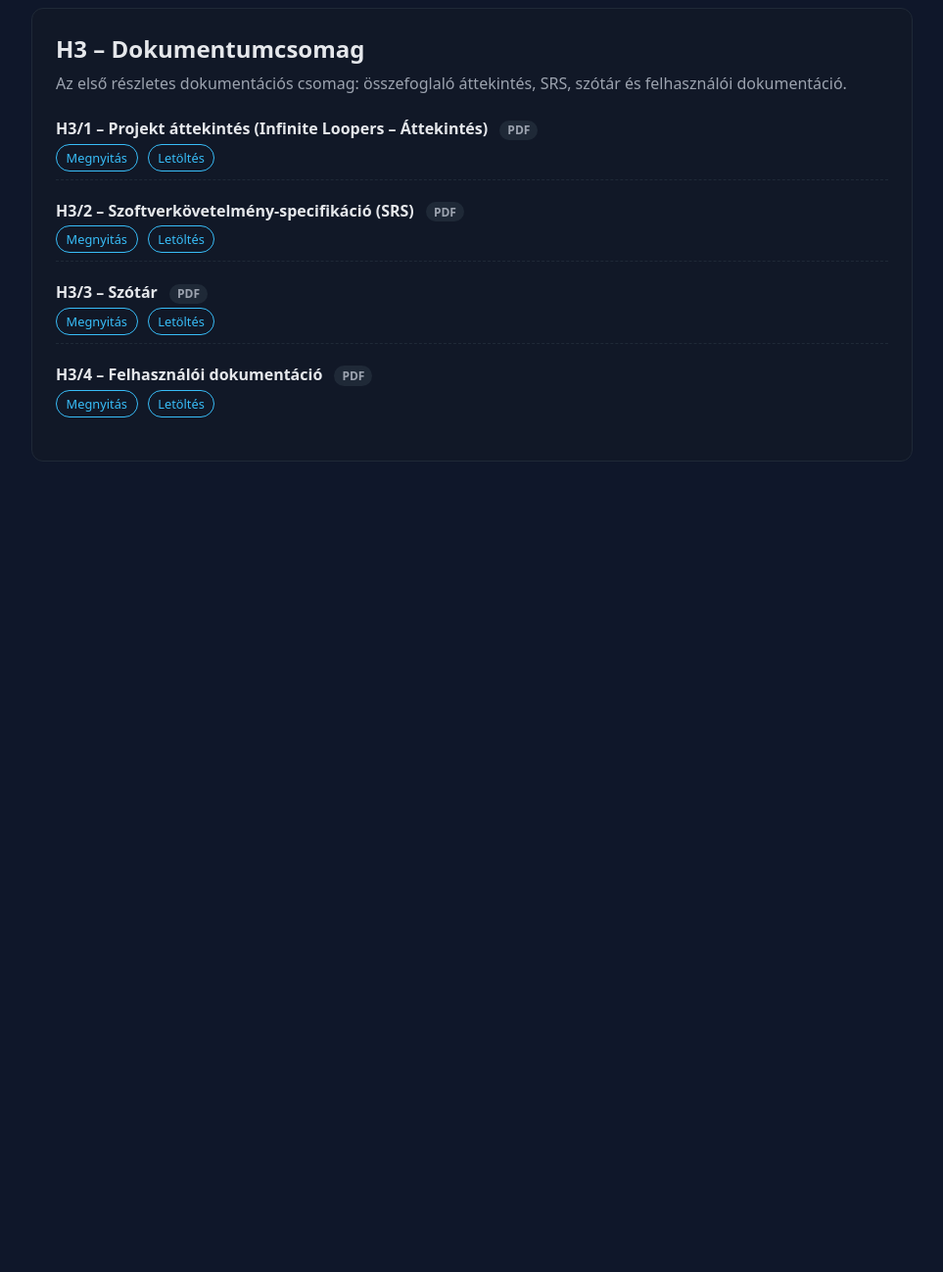
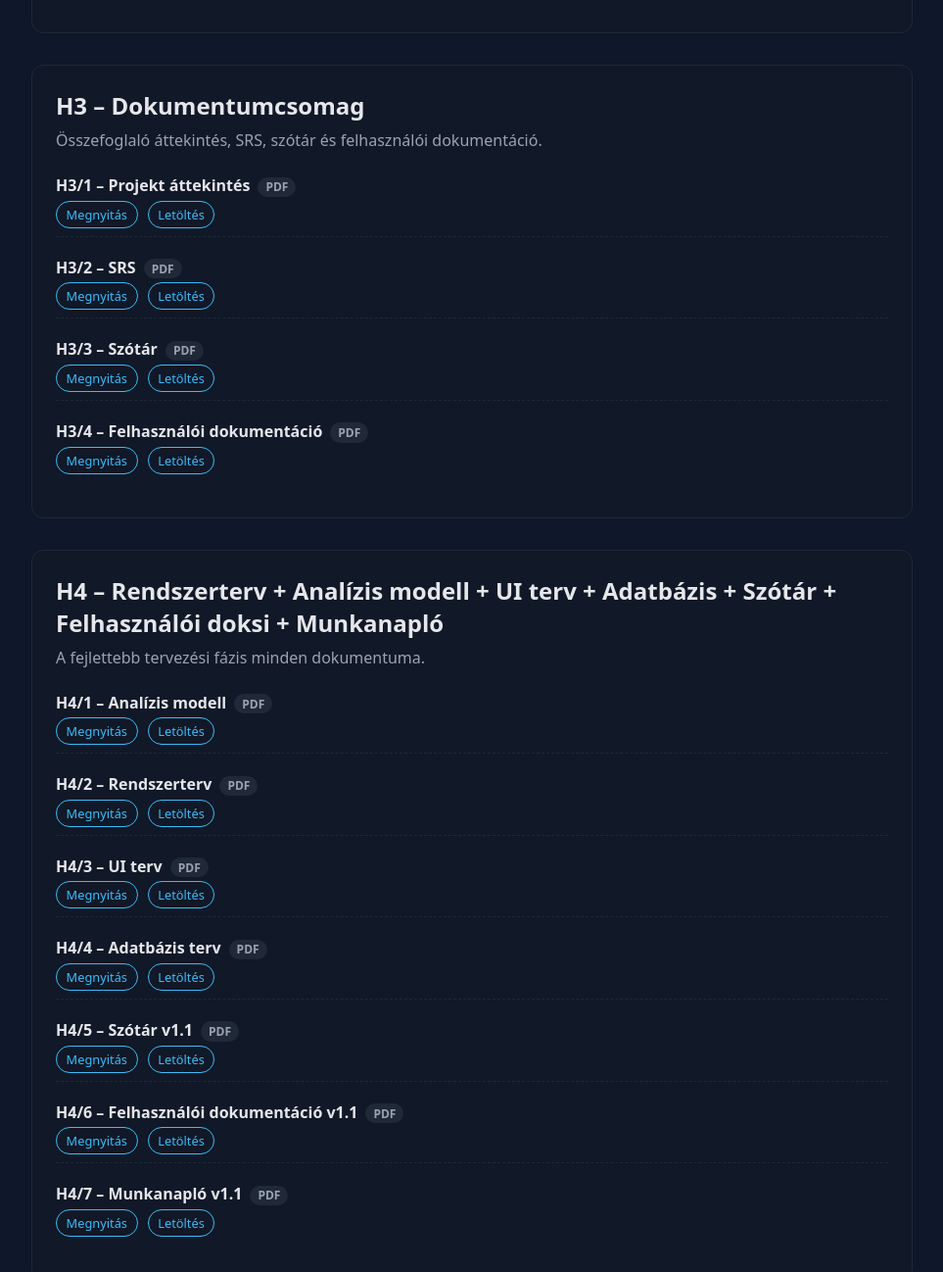
Before and after one commit to BMartiin/InfiniteLoopers_Soft_Tech_Web, a plain HTML site: page index.html in a window 1280 px wide. Shown: the part 716-2014 px from the top of the page at 98% size, without its empty margins (158-1121 px from the left). Before the commit the page ends 1299 px from the top, so only its background shows below. Drawn offline with Linux system fonts and the light colour scheme.

Commit message:
Uj verzio

```diff
--- a/index.html
+++ b/index.html
@@ -142,7 +142,7 @@
 <body>
     <header>
         <h1>Infinite Loopers dokumentumok</h1>
-        <p>Szoftvertechnológia – Szoftverfejlesztési Projekt (Python + Pygame endless runner)</p>
+        <p>Szoftvertechnológia – Szoftverfejlesztési projekt (Python + Pygame endless runner)</p>
     </header>
 
     <nav aria-label="Dokumentum csoportok">
@@ -150,10 +150,12 @@
             <li><a href="#h1">H1 – Projektterv</a></li>
             <li><a href="#h2">H2 – Követelmény-analízis</a></li>
             <li><a href="#h3">H3 – Áttekintés, SRS, Szótár, Felhasználói doksi</a></li>
+            <li><a href="#h4">H4 – Analízis, Rendszerterv, UI, Adatbázis, Szótár, Felhasználói doksi, Munkanapló</a></li>
         </ul>
     </nav>
 
     <main>
+
         <!-- H1 -->
         <section id="h1">
             <h2>H1 – Projektterv</h2>
@@ -165,12 +167,8 @@
                         <span class="tag">PDF</span>
                     </div>
                     <div class="doc-actions">
-                        <a class="btn" href="H1_projektterv_kitöltött.pdf" target="_blank" rel="noopener">
-                            Megnyitás
-                        </a>
-                        <a class="btn" href="H1_projektterv_kitöltött.pdf" download>
-                            Letöltés
-                        </a>
+                        <a class="btn" href="H1_projektterv_kitöltött.pdf" target="_blank">Megnyitás</a>
+                        <a class="btn" href="H1_projektterv_kitöltött.pdf" download>Letöltés</a>
                     </div>
                 </li>
             </ul>
@@ -187,12 +185,8 @@
                         <span class="tag">PDF</span>
                     </div>
                     <div class="doc-actions">
-                        <a class="btn" href="H2 dokumentum_kitöltött.pdf" target="_blank" rel="noopener">
-                            Megnyitás
-                        </a>
-                        <a class="btn" href="H2 dokumentum_kitöltött.pdf" download>
-                            Letöltés
-                        </a>
+                        <a class="btn" href="H2 dokumentum_kitöltött.pdf" target="_blank">Megnyitás</a>
+                        <a class="btn" href="H2 dokumentum_kitöltött.pdf" download>Letöltés</a>
                     </div>
                 </li>
             </ul>
@@ -201,69 +195,103 @@
         <!-- H3 -->
         <section id="h3">
             <h2>H3 – Dokumentumcsomag</h2>
-            <p>
-                Az első részletes dokumentációs csomag: összefoglaló áttekintés,
-                SRS, szótár és felhasználói dokumentáció.
-            </p>
+            <p>Összefoglaló áttekintés, SRS, szótár és felhasználói dokumentáció.</p>
             <ul>
                 <li>
-                    <div class="doc-title">
-                        H3/1 – Projekt áttekintés (Infinite Loopers – Áttekintés)
-                        <span class="tag">PDF</span>
-                    </div>
+                    <div class="doc-title">H3/1 – Projekt áttekintés<span class="tag">PDF</span></div>
                     <div class="doc-actions">
-                        <a class="btn" href="1.H3_Infinite_Loopers_Attekintes_v1.0.pdf" target="_blank" rel="noopener">
-                            Megnyitás
-                        </a>
-                        <a class="btn" href="1.H3_Infinite_Loopers_Attekintes_v1.0.pdf" download>
-                            Letöltés
-                        </a>
+                        <a class="btn" href="1.H3_Infinite_Loopers_Attekintes_v1.0.pdf" target="_blank">Megnyitás</a>
+                        <a class="btn" href="1.H3_Infinite_Loopers_Attekintes_v1.0.pdf" download>Letöltés</a>
                     </div>
                 </li>
                 <li>
-                    <div class="doc-title">
-                        H3/2 – Szoftverkövetelmény-specifikáció (SRS)
-                        <span class="tag">PDF</span>
-                    </div>
+                    <div class="doc-title">H3/2 – SRS<span class="tag">PDF</span></div>
                     <div class="doc-actions">
-                        <a class="btn" href="2.H3_Infinite_Loopers_SRS_v1.0.pdf" target="_blank" rel="noopener">
-                            Megnyitás
-                        </a>
-                        <a class="btn" href="2.H3_Infinite_Loopers_SRS_v1.0.pdf" download>
-                            Letöltés
-                        </a>
+                        <a class="btn" href="2.H3_Infinite_Loopers_SRS_v1.0.pdf" target="_blank">Megnyitás</a>
+                        <a class="btn" href="2.H3_Infinite_Loopers_SRS_v1.0.pdf" download>Letöltés</a>
                     </div>
                 </li>
                 <li>
-                    <div class="doc-title">
-                        H3/3 – Szótár
-                        <span class="tag">PDF</span>
-                    </div>
+                    <div class="doc-title">H3/3 – Szótár<span class="tag">PDF</span></div>
                     <div class="doc-actions">
-                        <a class="btn" href="3.H3_Infinite_Loopers_Szotar_v1.0.pdf" target="_blank" rel="noopener">
-                            Megnyitás
-                        </a>
-                        <a class="btn" href="3.H3_Infinite_Loopers_Szotar_v1.0.pdf" download>
-                            Letöltés
-                        </a>
+                        <a class="btn" href="3.H3_Infinite_Loopers_Szotar_v1.0.pdf" target="_blank">Megnyitás</a>
+                        <a class="btn" href="3.H3_Infinite_Loopers_Szotar_v1.0.pdf" download>Letöltés</a>
                     </div>
                 </li>
                 <li>
-                    <div class="doc-title">
-                        H3/4 – Felhasználói dokumentáció
-                        <span class="tag">PDF</span>
-                    </div>
+                    <div class="doc-title">H3/4 – Felhasználói dokumentáció<span class="tag">PDF</span></div>
                     <div class="doc-actions">
-                        <a class="btn" href="4.H3_Infinite_Loopers_Felhasznaloi_dokumentacio_v1.0.pdf" target="_blank" rel="noopener">
-                            Megnyitás
-                        </a>
-                        <a class="btn" href="4.H3_Infinite_Loopers_Felhasznaloi_dokumentacio_v1.0.pdf" download>
-                            Letöltés
-                        </a>
+                        <a class="btn" href="4.H3_Infinite_Loopers_Felhasznaloi_dokumentacio_v1.0.pdf" target="_blank">Megnyitás</a>
+                        <a class="btn" href="4.H3_Infinite_Loopers_Felhasznaloi_dokumentacio_v1.0.pdf" download>Letöltés</a>
                     </div>
                 </li>
             </ul>
         </section>
+
+        <!-- H4 -->
+        <section id="h4">
+            <h2>H4 – Rendszerterv + Analízis modell + UI terv + Adatbázis + Szótár + Felhasználói doksi + Munkanapló</h2>
+            <p>A fejlettebb tervezési fázis minden dokumentuma.</p>
+
+            <ul>
+                <li>
+                    <div class="doc-title">H4/1 – Analízis modell<span class="tag">PDF</span></div>
+                    <div class="doc-actions">
+                        <a class="btn" href="1.H4_Infinite_Loopers_Analizis_modell_v1.0.pdf" target="_blank">Megnyitás</a>
+                        <a class="btn" href="1.H4_Infinite_Loopers_Analizis_modell_v1.0.pdf" download>Letöltés</a>
+                    </div>
+                </li>
+
+                <li>
+                    <div class="doc-title">H4/2 – Rendszerterv<span class="tag">PDF</span></div>
+                    <div class="doc-actions">
+                        <a class="btn" href="2.H4_Infinite_Loopers_Rendszerterv_v1.0.pdf" target="_blank">Megnyitás</a>
+                        <a class="btn" href="2.H4_Infinite_Loopers_Rendszerterv_v1.0.pdf" download>Letöltés</a>
+                    </div>
+                </li>
+
+                <li>
+                    <div class="doc-title">H4/3 – UI terv<span class="tag">PDF</span></div>
+                    <div class="doc-actions">
+                        <a class="btn" href="3.H4_Infinite_Loopers_UI_terv_v1.0.pdf" target="_blank">Megnyitás</a>
+                        <a class="btn" href="3.H4_Infinite_Loopers_UI_terv_v1.0.pdf" download>Letöltés</a>
+                    </div>
+                </li>
+
+                <li>
+                    <div class="doc-title">H4/4 – Adatbázis terv<span class="tag">PDF</span></div>
+                    <div class="doc-actions">
+                        <a class="btn" href="4.H4_Infinite_Loopers_Adatbazis_terv_v1.0.pdf" target="_blank">Megnyitás</a>
+                        <a class="btn" href="4.H4_Infinite_Loopers_Adatbazis_terv_v1.0.pdf" download>Letöltés</a>
+                    </div>
+                </li>
+
+                <li>
+                    <div class="doc-title">H4/5 – Szótár v1.1<span class="tag">PDF</span></div>
+                    <div class="doc-actions">
+                        <a class="btn" href="5.H4_Infinite_Loopers_Szotar_v1.1.pdf" target="_blank">Megnyitás</a>
+                        <a class="btn" href="5.H4_Infinite_Loopers_Szotar_v1.1.pdf" download>Letöltés</a>
+                    </div>
+                </li>
+
+                <li>
+                    <div class="doc-title">H4/6 – Felhasználói dokumentáció v1.1<span class="tag">PDF</span></div>
+                    <div class="doc-actions">
+                        <a class="btn" href="6.H4_Felhasznaloi_dokumentacio_Infinite_Loopers_v1.1.pdf" target="_blank">Megnyitás</a>
+                        <a class="btn" href="6.H4_Felhasznaloi_dokumentacio_Infinite_Loopers_v1.1.pdf" download>Letöltés</a>
+                    </div>
+                </li>
+
+                <li>
+                    <div class="doc-title">H4/7 – Munkanapló v1.1<span class="tag">PDF</span></div>
+                    <div class="doc-actions">
+                        <a class="btn" href="7.Infinite_Loopers_Munkanaplo_v1.1.pdf" target="_blank">Megnyitás</a>
+                        <a class="btn" href="7.Infinite_Loopers_Munkanaplo_v1.1.pdf" download>Letöltés</a>
+                    </div>
+                </li>
+            </ul>
+        </section>
+
     </main>
 </body>
 </html>
```
Also changed, not shown: 7 other files.
